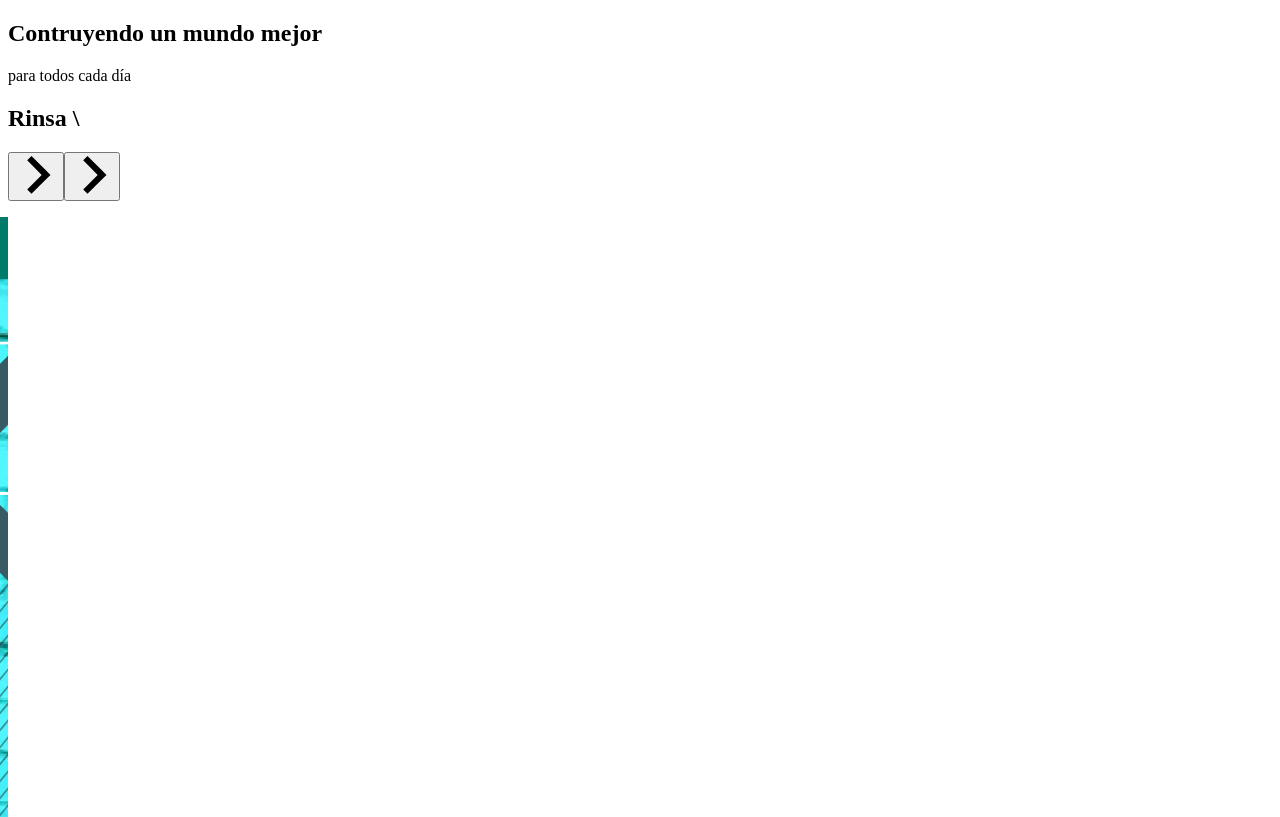
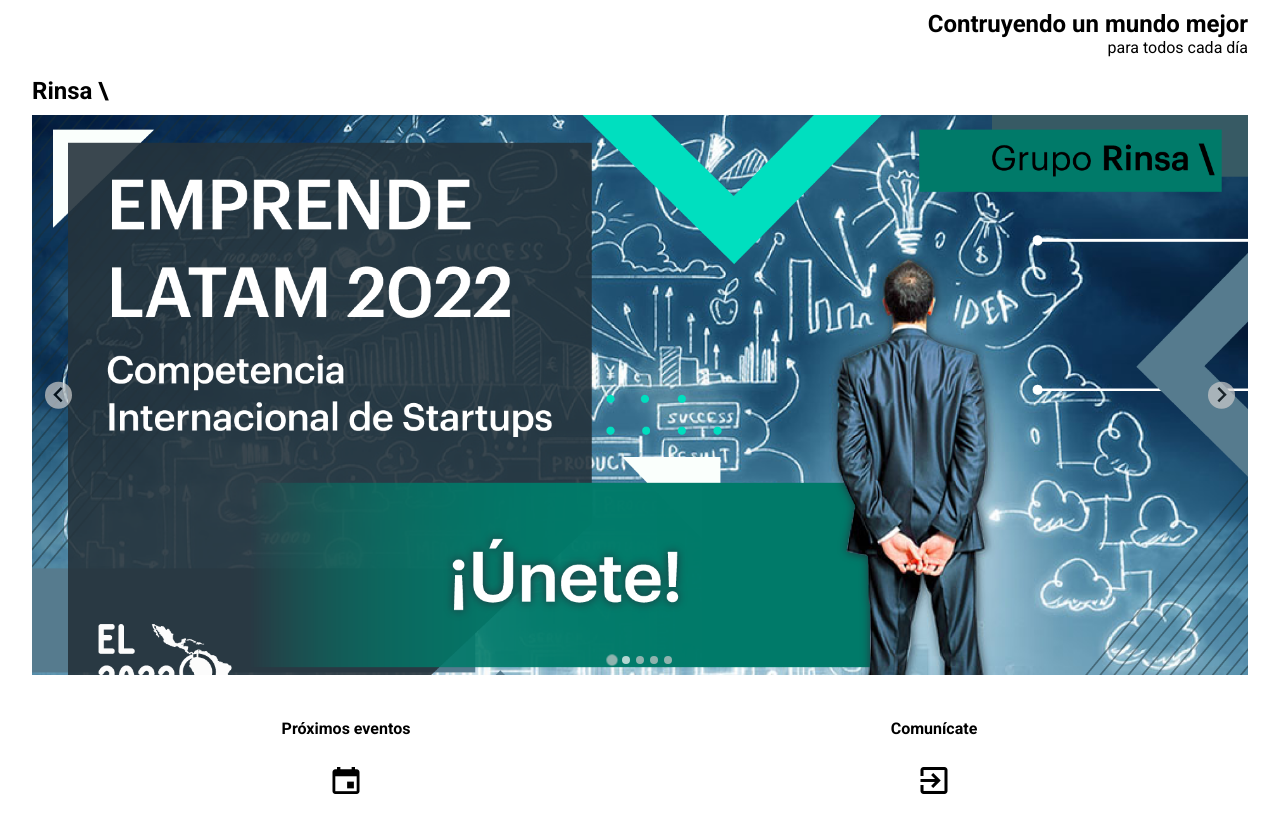
Before and after one commit to josenavarretedr/rinsa-web, a plain HTML site: page index.html in a window 1280 px wide. Shown: the top 817 px of the page. Drawn offline with nearby package versions, Linux system fonts and the light colour scheme; the site is published under a folder, as on GitHub Pages, so addresses that start at the root find nothing.

Commit message:
rutas para github

```diff
--- a/index.html
+++ b/index.html
@@ -15,9 +15,9 @@
     <!-- <script src="https://kit.fontawesome.com/bd7dd64968.js" crossorigin="anonymous"></script> -->
     <link rel="stylesheet" href="http://code.ionicframework.com/ionicons/2.0.1/css/ionicons.min.css">
     <!-- Slider -->
-    <link rel="stylesheet" href="/assets/styles/splide.min.css">
+    <link rel="stylesheet" href="./assets/styles/splide.min.css">
     <!-- Custuom Style -->
-    <link rel="stylesheet" href="/css/main.css">
+    <link rel="stylesheet" href="./css/main.css">
     <title>Rinsa | Un mundo mejor</title>
   </head>
   <body>
@@ -101,6 +101,6 @@
 
     </footer>
     <script src="assets/js/splide.min.js"></script>
-    <script src="assets/js/main.js"></script>
+    <script src="./assets/js/main.js"></script>
   </body>
 </html>
```
